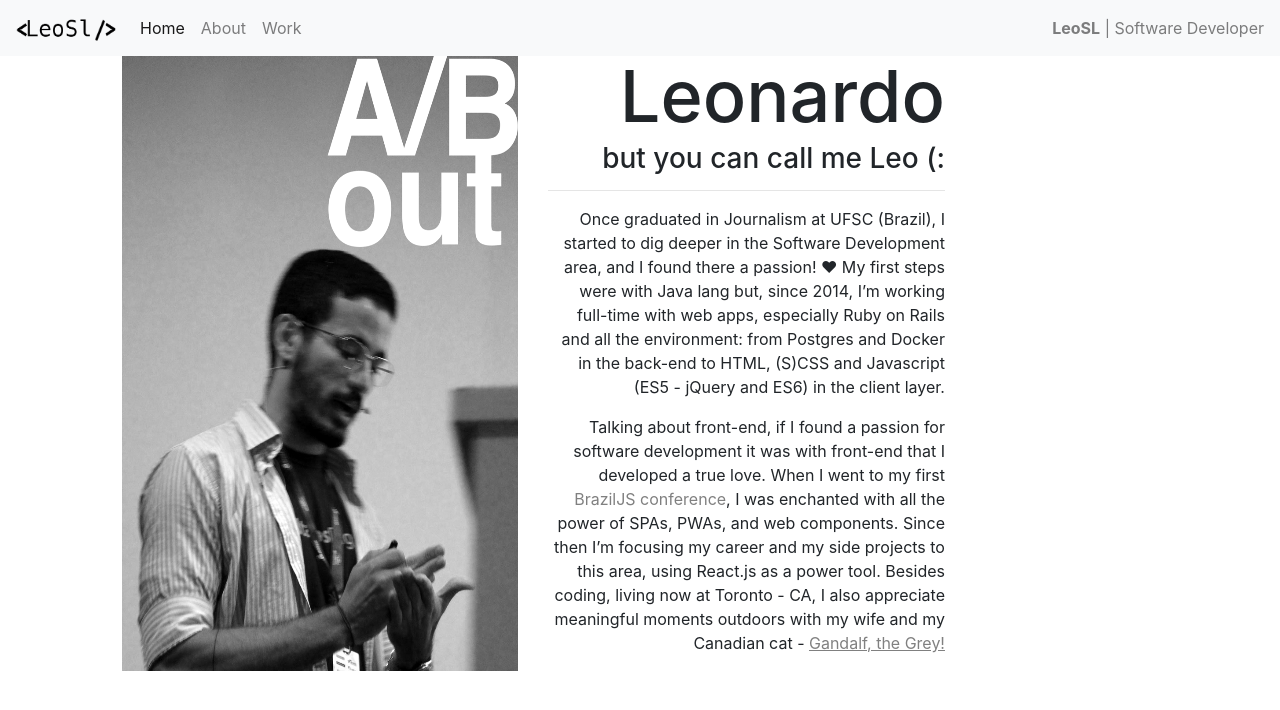
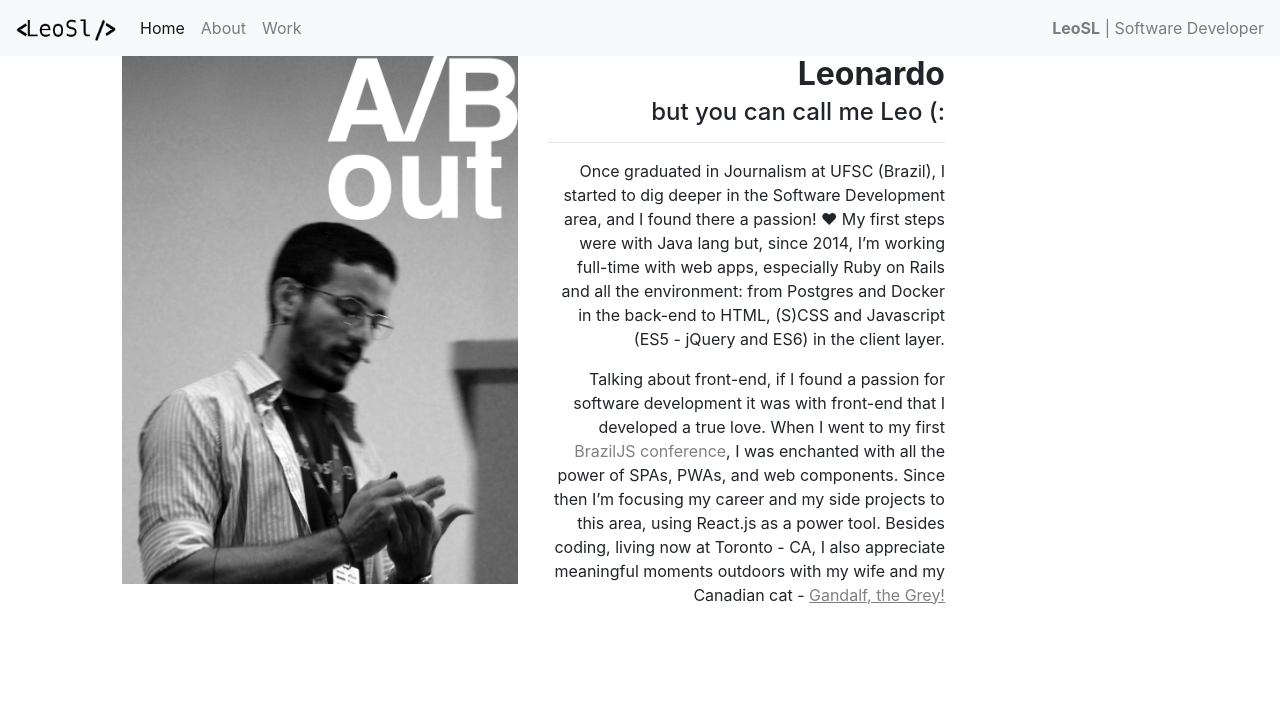
Before and after one commit to LeoSL/LeoSL.github.io, a plain HTML site: page index.html in a window 1280 px wide. Both pictures are taken after a click on the link "About". Drawn offline with nearby package versions, Linux system fonts and the light colour scheme.

Commit message:
Last adjusts before send to evaluation

```diff
--- a/assets/css/style.css
+++ b/assets/css/style.css
@@ -52,3 +52,7 @@ a {
   background-color: white;
   padding: 15px 15px 15px 30px;
 }
+
+.main-home-title {
+  cursor: pointer;
+}
--- a/assets/javascript/main.js
+++ b/assets/javascript/main.js
@@ -34,6 +34,7 @@ function initializeGandalfPopover() {
 function init() {
   initializeGandalfPopover();
   document.getElementById('about-menu-js').onclick = showAbout;
+  document.getElementById('main-title-js').onclick = showAbout;
   document.getElementById('work-menu-js').onclick = showWork;
   document.getElementById('home-menu-js').onclick = showHome;
   document.getElementById('logo-menu-js').onclick = showHome;
--- a/index.html
+++ b/index.html
@@ -46,7 +46,9 @@
           <div class="row">
             <div class="col-lg-5">
               <div class="heading-cover">
+                <span id="main-title-js" class="main-home-title">
                   <h1>Leonardo Lima</h1>
+                </span>
                 Software Developer <strong>&&</strong></br>
                 JavaScript afficionate <strong>&&</strong>
                 <p>UI/UX advocate</p>
@@ -65,12 +67,15 @@
     <div id="about" class="container-fluid hidden">
       <div class="row">
         <div class="col-1"></div>
-        <div class="col-4">
-          <img src="./assets/imgs/conference_with_hands.png" alt="speaking at TDC Conference" width="100%" height="100%">
+        <div class="col-xs-8 col-sm-8 col-md-4">
+          <img src="./assets/imgs/conference_with_hands.png" alt="speaking at TDC Conference" width="100%">
         </div>
-        <div class="col-4 text-right">
-          <h1>Leonardo</h1>
-          <h3>but you can call me Leo (:</h3>
+        <div class="col-xs-8 col-sm-8 col-md-4 text-right">
+          <article>
+            <section>
+              <h2><strong>Leonardo</strong></h2>
+              <h4>but you can call me Leo (:</h4>
+            </section>
             <hr>
             <p>
               Once graduated in Journalism at UFSC (Brazil), I started to dig deeper in the Software Development area, and I found there a passion! &hearts; My first steps were with Java lang but, since 2014, I’m working full-time with web apps, especially Ruby on Rails and all the environment: from Postgres and Docker in the back-end to HTML, (S)CSS and Javascript (ES5 - jQuery and ES6) in the client layer.
@@ -78,8 +83,8 @@
             <p>
               Talking about front-end, if I found a passion for software development it was with front-end that I developed a true love. When I went to my first <a href="https://braziljs.org/">BrazilJS conference</a>, I was enchanted with all the power of SPAs, PWAs, and web components. Since then I’m focusing my career and my side projects to this area, using React.js as a power tool. Besides coding, living now at Toronto - CA, I also appreciate meaningful moments outdoors with my wife and my Canadian cat - <a href="javascript:void(0)" id="show-gandalf" style="text-decoration: underline;" data-container="body" data-toggle="popover" data-trigger="focus" data-placement="left" data-content="">Gandalf, the Grey!</a>
             </p>
+          </article>
         </div>
-        <div class="col-3"></div>
       </div>
     </div>
 
```
Lines whose indentation alone changed are shown as unchanged.
